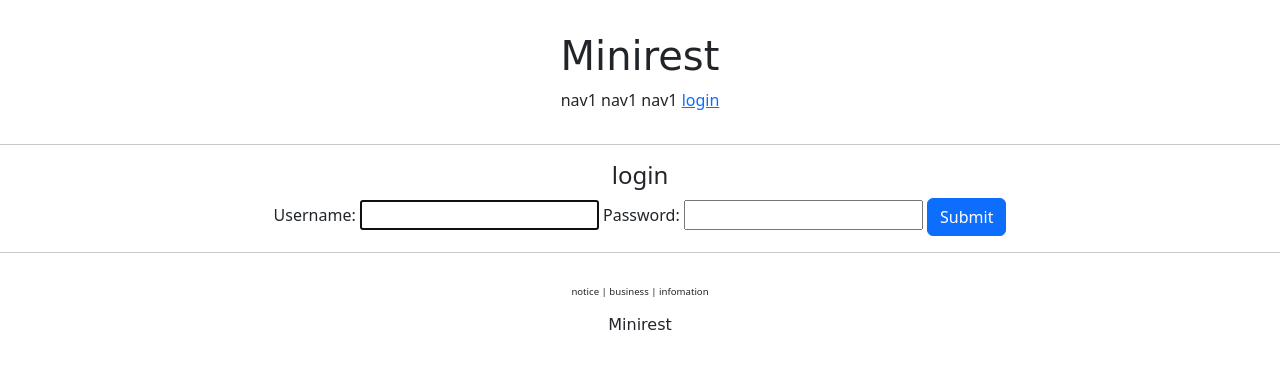
After one commit to kidsage/minirest, a Django app: page /account/login/ in a window 1280 px wide. The commit adds this page. Shown: the top 369 px of the page. Run offline with Django 4.2, Linux system fonts and the light colour scheme; some web fonts are replaced.

Commit message:
7/10 3rd

```diff
--- /dev/null
+++ b/account/templates/account/login.html
@@ -0,0 +1,19 @@
+{% extends 'base.html' %}
+
+{% block content %}
+
+    <div style="text-align: center;">
+        <div>
+            <h4>login</h4>
+        </div>
+        <div>
+            <form action="" method="post">
+                {% csrf_token %}
+                {{ form }}
+                <input type="submit" class="btn btn-primary">
+            </form>
+        </div>
+    </div>
+
+
+{% endblock %}
--- a/account/urls.py
+++ b/account/urls.py
@@ -1,9 +1,12 @@
 from django.urls import path
 from account.views import AccountCreateView, hello_world
+from django.contrib.auth.views import LoginView, LogoutView
 
 app_name = "account"
 
 urlpatterns = [
     path('hello_world/', hello_world, name='hello_world'),
     path('create/', AccountCreateView.as_view(), name='create'),
+    path('login/', LoginView.as_view(template_name='account/login.html'), name='login'),
+    path('logout/', LogoutView.as_view(), name='logout'),
 ]
--- a/minirest/settings.py
+++ b/minirest/settings.py
@@ -11,6 +11,8 @@ https://docs.djangoproject.com/en/4.0/ref/settings/
 """
 
 from pathlib import Path
+
+from django.urls import reverse_lazy
 import environ
 import os
 
@@ -167,3 +169,6 @@ STATICFILES_DIRS = [
 # https://docs.djangoproject.com/en/4.0/ref/settings/#default-auto-field
 
 DEFAULT_AUTO_FIELD = 'django.db.models.BigAutoField'
+
+LOGIN_REDIRECT_URL = reverse_lazy('account:hello_world')
+LOGOUT_REDIRECT_URL = reverse_lazy('account:login')
--- a/templates/header.html
+++ b/templates/header.html
@@ -7,6 +7,14 @@
         <span>nav1</span>
         <span>nav1</span>
         <span>nav1</span>
-        <span>nav1</span>
+        {% if not user.is_authenticated %}
+        <a href="{% url 'account:login' %}?next={{ request.path }}">
+            <span>login</span>
+        </a>
+        {% else %}
+        <a href="{% url 'account:logout' %}?next={{ request.path }}">
+            <span>logout</span>
+        </a>
+        {% endif %}
     </div>
 </div>
```
Also changed, not shown: db.sqlite3.
